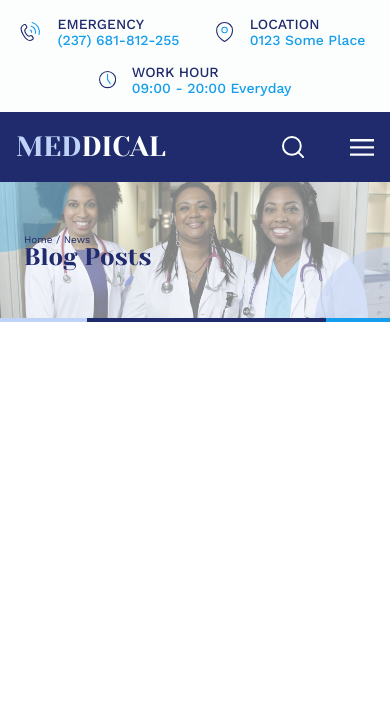
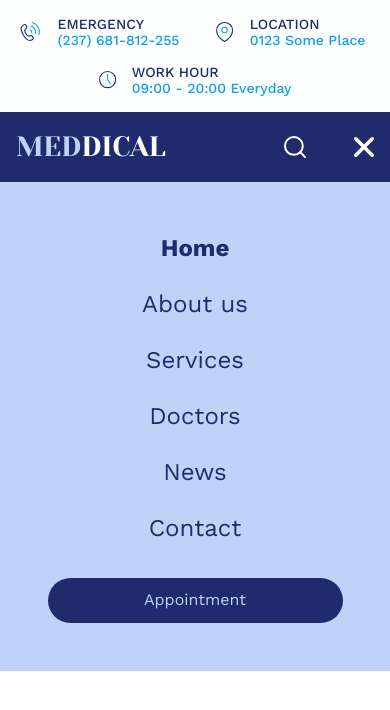
Before and after one commit to MinhPhuc0227/Medical-Clinic-Website, a website built with Vite: page News.html in a window 390 px wide. Both pictures are taken after a click on the button 346 px from the left and 147 px from the top of the page. Built offline with nearby package versions, Linux system fonts and the light colour scheme; no server answers.

Commit message:
gửi lại

```diff
--- a/src/components/header.html
+++ b/src/components/header.html
@@ -240,8 +240,8 @@
   </div>
   <!-- ==================== NAVIGATION BAR ======================= -->
   <!-- Tablet, Laptop -->
-  <div class="hidden md:block">
-    <nav class="bg-primary md:h-[80px] w-full">
+
+    <nav class="bg-primary md:h-[80px] w-full hidden md:block">
     <div
       class="md:max-w-[1366px] md:mx-auto flex items-center justify-between px-[24px] lg:px-[186px] h-full"
     >
@@ -318,10 +318,10 @@
       </div>
     </div>
   </nav>
-  </div>
+
 <!--Mobile  -->
-  <div class="block md:hidden">
-    <nav class="bg-primary h-[70px] py-[19px] px-[16px] flex justify-between items-center">
+
+    <nav class="block md:hidden bg-primary h-[70px] py-[19px] px-[16px] flex justify-between items-center">
     <!-- logo -->
  <div>
       <a href="#" class="display-3  leading-[36px] uppercase">
@@ -329,7 +329,7 @@
         ><span class="text-white">DICAL</span>
       </a>
     </div>
-    <!-- Button search và list -->
+    <!-- Button search -->
      <div class="flex">
 <div class="border-b border-transparent focus-within:border-white transition-all duration-300">
           <input
@@ -346,13 +346,41 @@
 
         </button>
        </div>
-
-        <button  class="pl-[30px]">
-          <svg id="menu" width="24" height="17" viewBox="0 0 24 17" fill="none" xmlns="http://www.w3.org/2000/svg">
+     <!-- Button list -->
+        <button id="menuBtn" class=" pl-[30px]">
+<svg width="24" height="17" viewBox="0 0 24 17" fill="none" xmlns="http://www.w3.org/2000/svg">
 <path fill-rule="evenodd" clip-rule="evenodd" d="M24 14.4V16.8H0V14.4H24ZM24 7.2V9.6H0V7.2H24ZM24 0V2.4H0V0H24Z" fill="#FCFEFE"/>
 </svg>
+          </button>
+        <!-- Menu Mobile -->
+  <div
+    id="mobileMenu"
+    class="absolute left-0 top-full h-[489px] w-full bg-accent
 
-        </button>
+           opacity-0
+           invisible
+           transition-all
+           duration-300"
+  >
+    <ul class="flex flex-col items-center gap-[20px] pt-[48px] nav text-primary">
+      <li><a href="index.html" class="font-semibold">Home</a></li>
+      <li><a href="About.html">About us</a></li>
+      <li><a href="Services.html">Services</a></li>
+      <li><a href="Doctors.html">Doctors</a></li>
+      <li><a href="News.html">News</a></li>
+      <li><a href="Contact.html">Contact</a></li>
+    </ul>
+
+    <div class="pt-[32px] pb-[48px] flex justify-center">
+      <a
+        href="/Appointment.html"
+        class="bg-primary text-accent footer-2 rounded-full w-[295px] h-[45px] flex justify-center items-center"
+      >
+        Appointment
+      </a>
+    </div>
+
+  </div>
     </nav>
-  </div>
+
 </header>
--- a/src/components/header.js
+++ b/src/components/header.js
@@ -1,7 +1,27 @@
-export async function initHeader() {
-  console.log("initHeader");
-  const menu = document.getElementById("menu");
-  menu.addEventListener("click", () => {
-    console.log("hhehehe");
+export function initHeader() {
+  let isOpen = false;
+
+  menuBtn.addEventListener("click", () => {
+    isOpen = !isOpen;
+
+    if (isOpen) {
+      mobileMenu.classList.remove("opacity-0", "invisible", "-translate-y-5");
+      mobileMenu.classList.add("opacity-100", "visible", "translate-y-0");
+
+      menuBtn.innerHTML = `
+      <svg width="20" height="20" viewBox="0 0 20 20" fill="none" xmlns="http://www.w3.org/2000/svg">
+<path d="M12.4948 10L19.478 3.01684C19.8094 2.68601 19.9958 2.23707 19.9962 1.76879C19.9966 1.3005 19.811 0.851233 19.4802 0.519814C19.1494 0.188395 18.7004 0.00197318 18.2321 0.00155962C17.7638 0.00114607 17.3146 0.186774 16.9832 0.517609L10 7.50077L3.01684 0.517609C2.68542 0.18619 2.23592 0 1.76723 0C1.29853 0 0.849028 0.18619 0.517609 0.517609C0.18619 0.849028 0 1.29853 0 1.76723C0 2.23592 0.18619 2.68542 0.517609 3.01684L7.50077 10L0.517609 16.9832C0.18619 17.3146 0 17.7641 0 18.2328C0 18.7015 0.18619 19.151 0.517609 19.4824C0.849028 19.8138 1.29853 20 1.76723 20C2.23592 20 2.68542 19.8138 3.01684 19.4824L10 12.4992L16.9832 19.4824C17.3146 19.8138 17.7641 20 18.2328 20C18.7015 20 19.151 19.8138 19.4824 19.4824C19.8138 19.151 20 18.7015 20 18.2328C20 17.7641 19.8138 17.3146 19.4824 16.9832L12.4948 10Z" fill="white"/>
+</svg>
+    `;
+    } else {
+      mobileMenu.classList.remove("opacity-100", "visible", "translate-y-0");
+      mobileMenu.classList.add("opacity-0", "invisible", "-translate-y-5");
+
+      menuBtn.innerHTML = `
+      <svg width="24" height="17" viewBox="0 0 24 17" fill="none" xmlns="http://www.w3.org/2000/svg">
+<path fill-rule="evenodd" clip-rule="evenodd" d="M24 14.4V16.8H0V14.4H24ZM24 7.2V9.6H0V7.2H24ZM24 0V2.4H0V0H24Z" fill="#FCFEFE"/>
+</svg>
+    `;
+    }
   });
 }
--- a/src/pages/About.js
+++ b/src/pages/About.js
@@ -4,8 +4,10 @@ import { loadSubHeader } from "../components/SubHeader.js";
 import { initTesti } from "../components/Testimonials";
 import { initDoctorSection } from "../components/DoctorSection.js";
 import { initNewsSection } from "../components/NewsSection.js";
+import { initHeader } from "../components/header.js";
 
 await loadComponent("header", "/src/components/header.html");
+initHeader();
 await setActiveNav();
 await loadSubHeader("about");
 
--- a/src/pages/Appointment.js
+++ b/src/pages/Appointment.js
@@ -4,8 +4,10 @@ import { loadSubHeader } from "../components/SubHeader.js";
 import { initAppForm } from "../components/AppointmentForm.js";
 import { initNewsletter } from "../components/NewsLetter.js";
 import { loadFAQ } from "../components/FAQ.js";
+import { initHeader } from "../components/header.js";
 
 await loadComponent("header", "/src/components/header.html");
+initHeader();
 await setActiveNav();
 await loadSubHeader("appointment");
 await loadComponent("app-form", "/src/components/AppointmentForm.html");
--- a/src/pages/Contact.js
+++ b/src/pages/Contact.js
@@ -4,10 +4,12 @@ import { loadSubHeader } from "../components/SubHeader.js";
 import { loadFAQ } from "../components/FAQ.js";
 import { initNewsSection } from "../components/NewsSection.js";
 import { initNewsletter } from "../components/NewsLetter.js";
+import { initHeader } from "../components/header.js";
 
 // Load layout
 await loadComponent("header", "/src/components/header.html");
 setActiveNav();
+initHeader();
 await loadSubHeader("contact");
 await loadComponent("mapview", "/src/components/mapview.html");
 addSubmitContactFormEvent();
--- a/src/pages/DoctorDetail.js
+++ b/src/pages/DoctorDetail.js
@@ -4,10 +4,12 @@ import { loadSubHeader } from "../components/SubHeader.js";
 import { initTesti } from "../components/Testimonials";
 import { initNewsSection } from "../components/NewsSection";
 import { initNewsletter } from "../components/NewsLetter.js";
+import { initHeader } from "../components/header.js";
 
 await loadComponent("header", "/src/components/header.html");
 setActiveNav();
 initNewsletter();
+initHeader();
 await loadComponent("footer", "/src/components/footer.html");
 await loadSubHeader("doctors");
 await loadComponent("newsSection", "/src/components/NewsSection.html");
@@ -45,7 +47,7 @@ document.getElementById("doctor-experience").innerHTML = doctor.experience
 document.getElementById("doctor-career").innerHTML = doctor.career
   .map((item) => `<li>${item}</li>`)
   .join("");
-  // nút back
+// nút back
 document.getElementById("back-btn").addEventListener("click", () => {
   history.back();
 });
--- a/src/pages/Doctors.js
+++ b/src/pages/Doctors.js
@@ -5,10 +5,12 @@ import { initTesti } from "../components/Testimonials";
 import { initNewsSection } from "../components/NewsSection";
 import { initNewsletter } from "../components/NewsLetter.js";
 import { createDoctorCard } from "../components/DoctorCard.js";
+import { initHeader } from "../components/header.js";
 
 await loadComponent("header", "/src/components/header.html");
 setActiveNav();
 initNewsletter();
+initHeader();
 await loadComponent("footer", "/src/components/footer.html");
 await loadSubHeader("doctors");
 await loadComponent("newsSection", "/src/components/NewsSection.html");
--- a/src/pages/News.js
+++ b/src/pages/News.js
@@ -4,10 +4,12 @@ import { createNewsCard } from "../components/NewsCard";
 import { initSideBar } from "../components/SideBar";
 import { loadSubHeader } from "../components/SubHeader.js";
 import { initNewsletter } from "../components/NewsLetter.js";
+import { initHeader } from "../components/header.js";
 
 await loadComponent("header", "/src/components/header.html");
 setActiveNav();
 initNewsletter();
+initHeader();
 await loadSubHeader("news");
 
 // load sidebar
--- a/src/pages/NewsDetail.js
+++ b/src/pages/NewsDetail.js
@@ -3,11 +3,12 @@ import { getNews, loadComponent, setActiveNav } from "../js/common.js";
 import { initSideBar } from "../components/SideBar";
 import { loadNewsSubHeader } from "../components/SubHeader.js";
 import { initNewsletter } from "../components/NewsLetter.js";
+import { initHeader } from "../components/header.js";
 
 await loadComponent("header", "/src/components/header.html");
 setActiveNav();
 initNewsletter();
-
+initHeader();
 const news = await getNews();
 
 await loadComponent("sidebar", "/src/components/SideBar.html");
--- a/src/pages/ServiceDetail.js
+++ b/src/pages/ServiceDetail.js
@@ -4,10 +4,12 @@ import { loadComponent, setActiveNav } from "../js/common";
 import { loadSubHeader } from "../components/SubHeader.js";
 import { initNewsletter } from "../components/NewsLetter.js";
 import { initDoctorSection } from "../components/DoctorSection.js";
+import { initHeader } from "../components/header.js";
 
 // load layout
 await loadComponent("header", "/src/components/header.html");
 setActiveNav();
+initHeader();
 await initMainContent();
 await loadComponent("doctorsSection", "/src/components/DoctorSection.html");
 await initDoctorSection();
--- a/src/pages/Services.js
+++ b/src/pages/Services.js
@@ -3,10 +3,12 @@ import { loadComponent, setActiveNav } from "../js/common";
 import { loadSubHeader } from "../components/SubHeader.js";
 import { loadServices } from "../components/ServiceCard.js";
 import { initNewsletter } from "../components/NewsLetter.js";
+import { initHeader } from "../components/header.js";
 
 // load layout
 await loadComponent("header", "/src/components/header.html");
 setActiveNav();
+initHeader();
 await loadSubHeader("services");
 await loadServices();
 await loadComponent("contactsSection", "/src/components/ContactsSection.html");
--- a/src/pages/SpecialtyDetail.js
+++ b/src/pages/SpecialtyDetail.js
@@ -2,9 +2,11 @@
 import "../css/main.css";
 import { loadComponent, setActiveNav } from "../js/common.js";
 import { initNewsletter } from "../components/NewsLetter.js";
+import { initHeader } from "../components/header.js";
 
 await loadComponent("header", "/src/components/header.html");
 setActiveNav();
+initHeader();
 await loadSpecialty();
 // Show main page content (contact form)
 document.getElementById("page-content").classList.remove("hidden");
```
Also changed, not shown: src/components/footer.html (+1 -1 lines).
